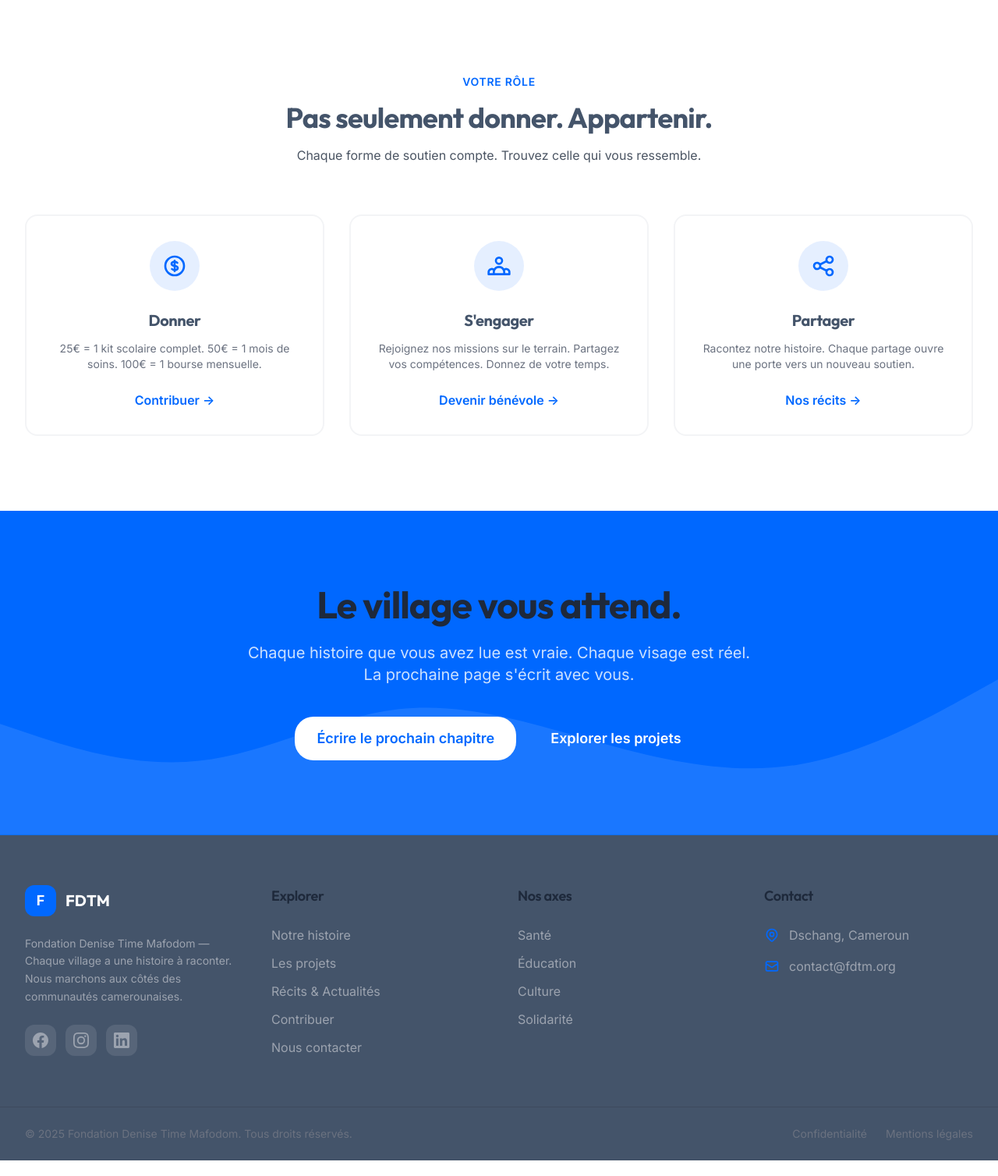
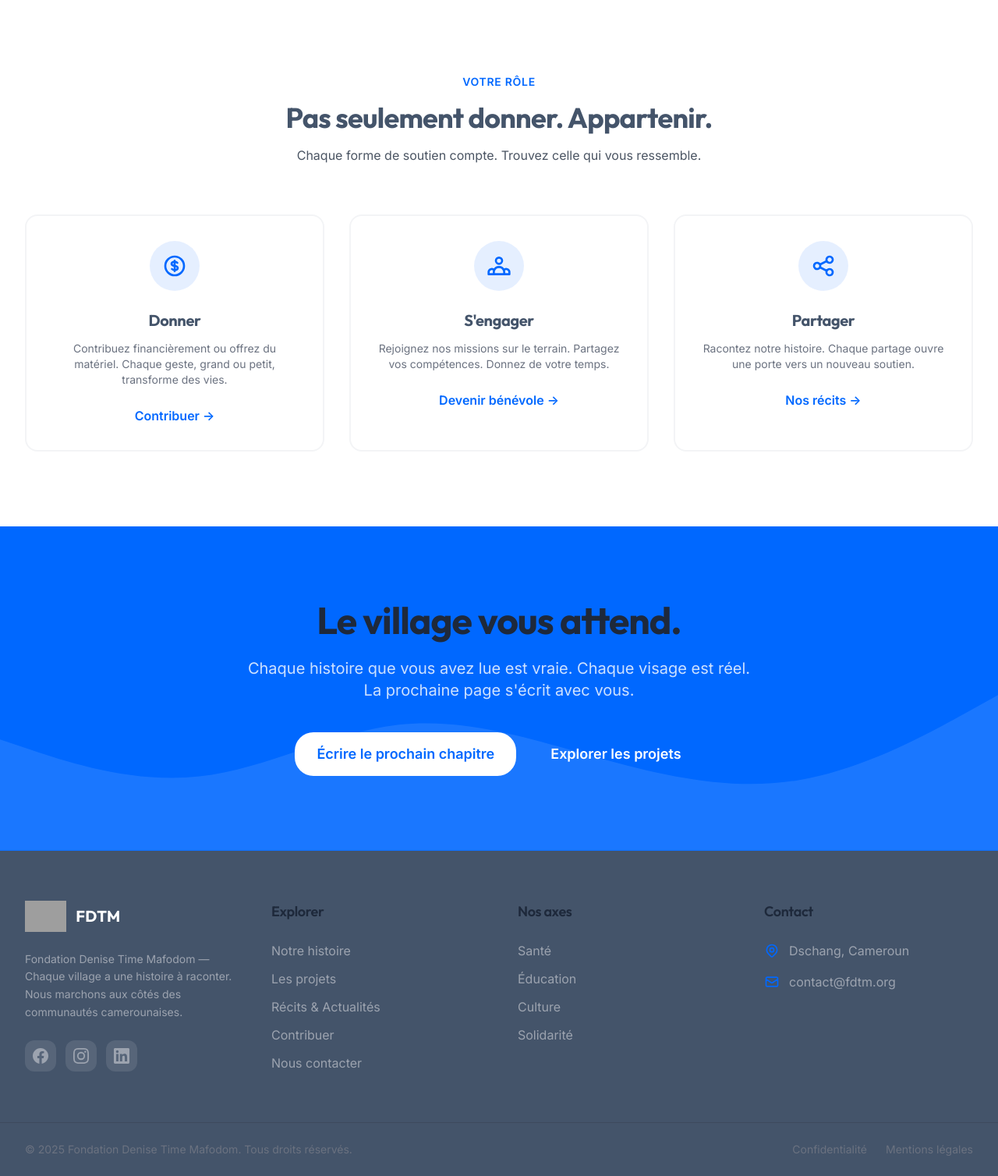
Before and after one commit to SaahBrice/PROJECT, a Django app: page / in a window 1280 px wide. Shown: the part 3380-4888 px from the top of the page at 78% size. Run offline with Django 5.2, Linux system fonts and the light colour scheme; data comes from the database, SQL or seed files in the repository; data that the repository does not hold is empty; some libraries are stand-ins or nearby versions; grey boxes are pictures that could not be loaded.

Commit message:
adjusted the logo

```diff
--- a/templates/components/footer.html
+++ b/templates/components/footer.html
@@ -9,9 +9,7 @@
             <!-- Brand Column -->
             <div class="lg:col-span-1">
                 <div class="flex items-center space-x-3 mb-6">
-                    <div class="w-10 h-10 rounded-xl bg-primary flex items-center justify-center">
-                        <span class="text-white font-bold text-lg">F</span>
-                    </div>
+                    <img src="{% static 'images/logo-white.png' %}" alt="FDTM Logo" class="h-10 w-auto">
                     <span class="font-display font-bold text-xl">FDTM</span>
                 </div>
                 <p class="text-gray-400 text-sm leading-relaxed mb-6">
--- a/templates/components/navbar.html
+++ b/templates/components/navbar.html
@@ -9,9 +9,7 @@
 
             <!-- Logo -->
             <a href="{% url 'core:home' %}" class="flex items-center space-x-3">
-                <div class="w-10 h-10 rounded-xl bg-primary flex items-center justify-center">
-                    <span class="text-white font-bold text-lg">F</span>
-                </div>
+                <img src="{% static 'images/logo.png' %}" alt="FDTM Logo" class="h-10 w-auto">
                 <span class="hidden sm:block font-display font-bold text-xl text-charcoal">FDTM</span>
             </a>
 
--- a/templates/core/home.html
+++ b/templates/core/home.html
@@ -501,7 +501,7 @@ document.querySelectorAll('.countdown-badge').forEach(badge => {
                     </svg>
                 </div>
                 <h3 class="font-display text-xl font-bold text-charcoal mb-3">{% trans "Donner" %}</h3>
-                <p class="text-gray-500 text-sm mb-6">{% trans "25€ = 1 kit scolaire complet. 50€ = 1 mois de soins. 100€ = 1 bourse mensuelle." %}</p>
+                <p class="text-gray-500 text-sm mb-6">{% trans "Contribuez financièrement ou offrez du matériel. Chaque geste, grand ou petit, transforme des vies." %}</p>
                 <a href="{% url 'donations:donate' %}" class="text-primary font-semibold hover:underline">{% trans "Contribuer" %} &rarr;</a>
             </div>
 
```
